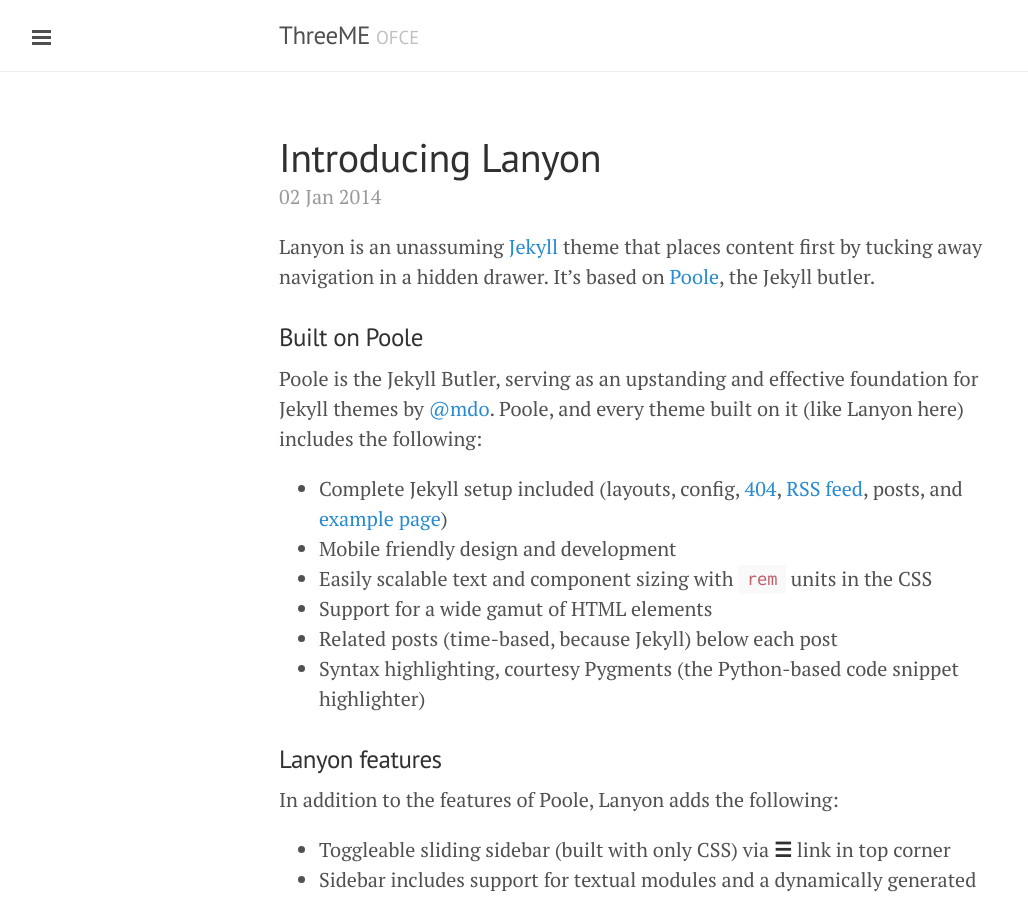
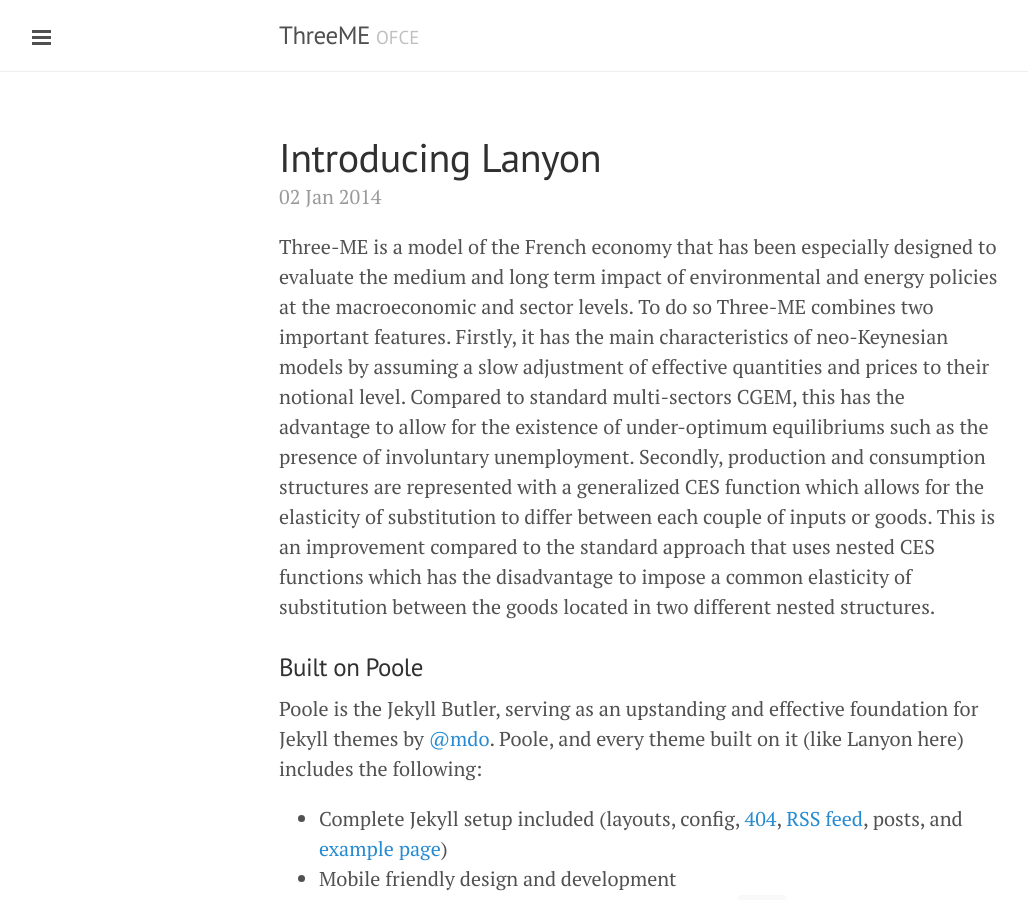
Before and after one commit to Lidewey/Lidewey.github.io, a Jekyll site: the page built from _posts/2014-01-02-introducing-lanyon.md, in a window 1280 px wide and 900 px high. Shown: the whole window, without its empty margins (1-1029 px from the left). Built offline with Jekyll 4.4.1, drawn with Linux system fonts in a browser that asks for light colours; Markdown is read by kramdown in place of the engine named in the settings.

```diff
--- a/_posts/2014-01-02-introducing-lanyon.md
+++ b/_posts/2014-01-02-introducing-lanyon.md
@@ -3,7 +3,7 @@
 title: Introducing Lanyon
 ---
 
-Lanyon is an unassuming [Jekyll](http://jekyllrb.com) theme that places content first by tucking away navigation in a hidden drawer. It's based on [Poole](http://getpoole.com), the Jekyll butler.
+Three-ME is a model of the French economy that has been especially designed to evaluate the medium and long term impact of environmental and energy policies at the macroeconomic and sector levels. To do so Three-ME combines two important features. Firstly, it has the main characteristics of neo-Keynesian models by assuming a slow adjustment of effective quantities and prices to their notional level. Compared to standard multi-sectors CGEM, this has the advantage to allow for the existence of under-optimum equilibriums such as the presence of involuntary unemployment. Secondly, production and consumption structures are represented with a generalized CES function which allows for the elasticity of substitution to differ between each couple of inputs or goods. This is an improvement compared to the standard approach that uses nested CES functions which has the disadvantage to impose a common elasticity of substitution between the goods located in two different nested structures.
 
 ### Built on Poole
 
```
